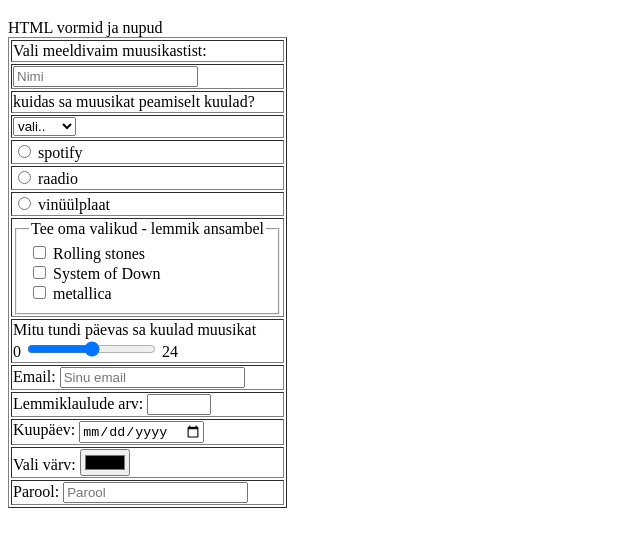
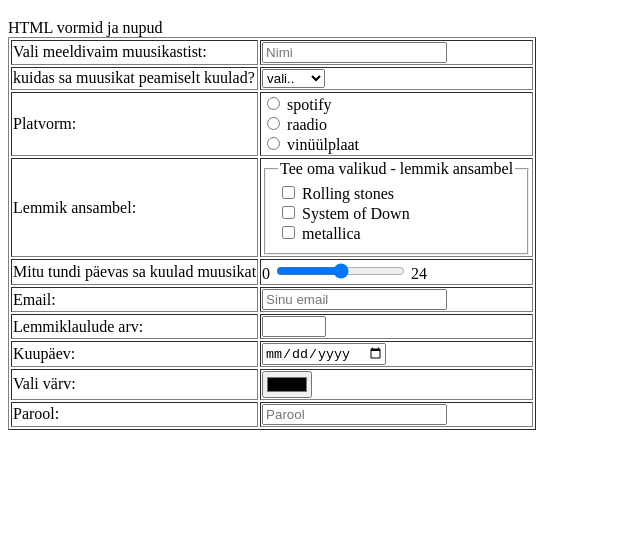
Before and after one commit to DamianRud/Veebirakenduste-loomise-alused, a plain HTML site: page tood/vormid/kysimustik.html in a window 1280 px wide. Shown: the part 61-608 px from the top of the page, without its empty margins (0-640 px from the left). Drawn offline with Linux system fonts and the light colour scheme.

Commit message:
tehtud kysimustik

```diff
--- a/tood/vormid/kysimustik.html
+++ b/tood/vormid/kysimustik.html
@@ -18,9 +18,6 @@
             <td>
                 <label for="nimi">Vali meeldivaim muusikastist:</label>
             </td>
-        </tr>
-
-        <tr>
             <td>
                 <input type="text" id="nimi" placeholder="Nimi">
             </td>
@@ -32,9 +29,6 @@
                     kuidas sa muusikat peamiselt kuulad?
                 </label>
             </td>
-        </tr>
-
-        <tr>
             <td>
                 <select name="stiil" id="stiil">
                     <option value="vali">vali..</option>
@@ -50,20 +44,15 @@
 
         <tr>
             <td>
+                <label>Platvorm:</label>
+            </td>
+            <td>
                 <input type="radio" name="platvorm" id="spotify">
                 <label for="spotify">spotify</label>
-            </td>
-        </tr>
-
-        <tr>
-            <td>
+                <br>
                 <input type="radio" name="platvorm" id="raadio">
                 <label for="raadio">raadio</label>
-            </td>
-        </tr>
-
-        <tr>
-            <td>
+                <br>
                 <input type="radio" name="platvorm" id="vinüülplaat">
                 <label for="vinüülplaat">vinüülplaat</label>
             </td>
@@ -72,6 +61,9 @@
         <!-- checkbox -->
 
         <tr>
+            <td>
+                <label>Lemmik ansambel:</label>
+            </td>
             <td>
                 <fieldset>
                     <legend>
@@ -99,8 +91,8 @@
                 <label for="tund">
                     Mitu tundi päevas sa kuulad muusikat
                 </label>
-                <br>
-
+            </td>
+            <td>
                 0
                 <input type="range" id="tund" min="0" max="24">
                 24
@@ -112,6 +104,8 @@
         <tr>
             <td>
                 <label for="email">Email:</label>
+            </td>
+            <td>
                 <input type="email" id="email" placeholder="Sinu email">
             </td>
         </tr>
@@ -119,6 +113,8 @@
         <tr>
             <td>
                 <label for="number">Lemmiklaulude arv:</label>
+            </td>
+            <td>
                 <input type="number" id="number" min="0" max="100">
             </td>
         </tr>
@@ -126,6 +122,8 @@
         <tr>
             <td>
                 <label for="date">Kuupäev:</label>
+            </td>
+            <td>
                 <input type="date" id="date">
             </td>
         </tr>
@@ -133,6 +131,8 @@
         <tr>
             <td>
                 <label for="color">Vali värv:</label>
+            </td>
+            <td>
                 <input type="color" id="color">
             </td>
         </tr>
@@ -140,6 +140,8 @@
         <tr>
             <td>
                 <label for="password">Parool:</label>
+            </td>
+            <td>
                 <input type="password" id="password" placeholder="Parool">
             </td>
         </tr>
```
